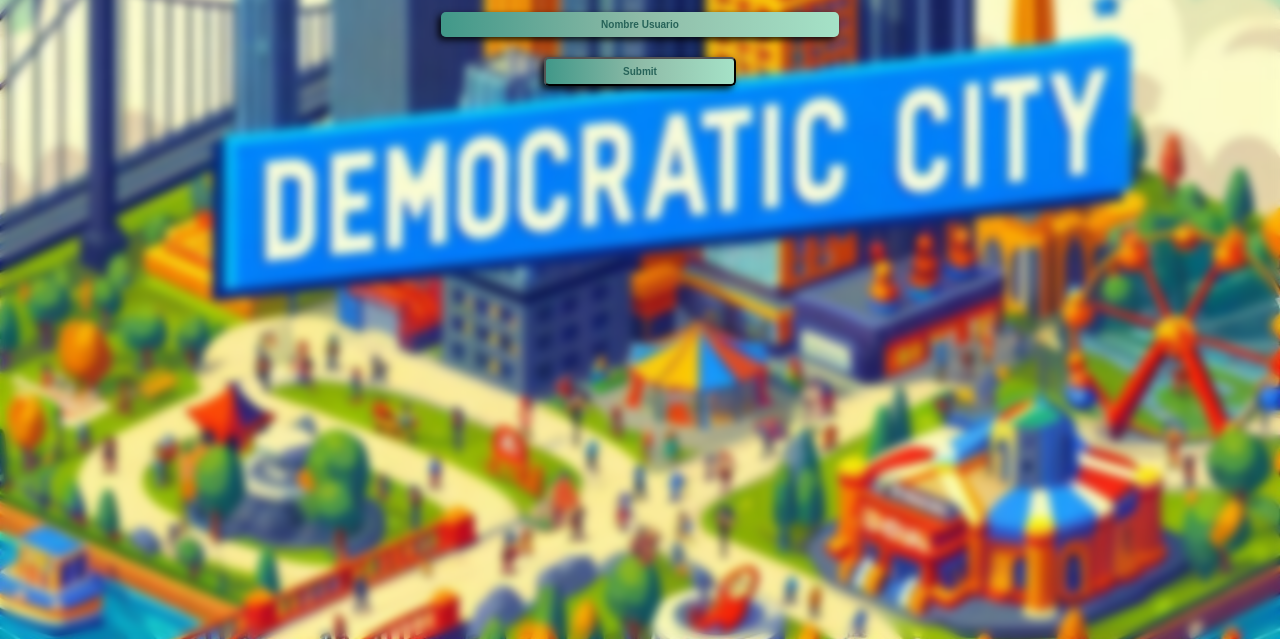
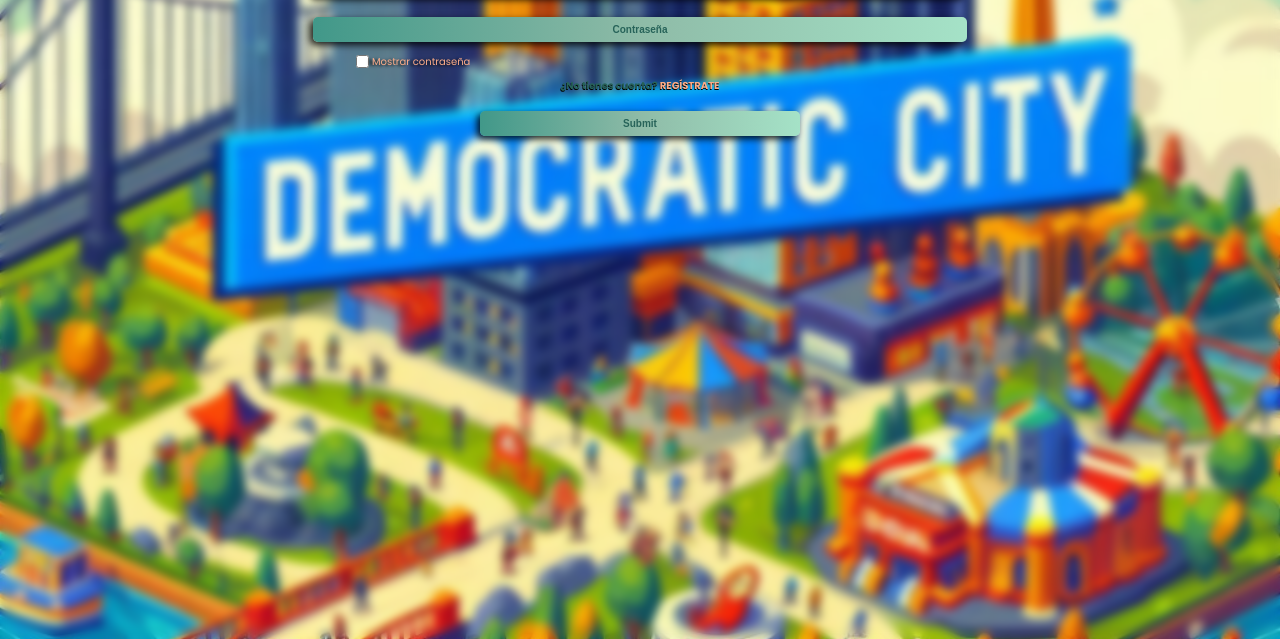
Before and after one commit to ferferjose/g5-MockupsDemocraticCity, a plain HTML site: page index.html in a window 1280 px wide. Shown: the part 161-800 px from the top of the page. Drawn offline with Linux system fonts and the light colour scheme.

Commit message:
inicio de sesión casi terminado

```diff
--- a/assets/css/style.css
+++ b/assets/css/style.css
@@ -1,6 +1,6 @@
 @import url('https://fonts.googleapis.com/css2?family=Lexend:wght@100..900&family=Poppins:ital,wght@0,100;0,200;0,300;0,400;0,500;0,600;0,700;0,800;0,900;1,100;1,200;1,300;1,400;1,500;1,600;1,700;1,800;1,900&family=Rubik:ital,wght@0,300..900;1,300..900&display=swap');
 
-::root{
+:root{
     --Font-color-oscuro: #276359;
     --Gradient-dark: #419889;
     --Gradient-medium: #8EBBA7;
@@ -33,11 +33,12 @@ main{
 .icons{
     padding: 2rem;
     text-align: right;
-    background-color: red;
 }
 .login-container2{
+    position: relative;
     display: flex;
     flex-direction: column;
+    -color: #00000040;
 
 }
 button{
@@ -53,12 +54,12 @@ h1{
     text-shadow: -3px 1px 3px black;
     text-decoration: underline;
     text-align: center;
-    margin: 2rem 0;
+    margin: 0;
 
 }
 
 form{
-    width: 30%;
+    width: 50%;
     margin: 0 auto;
     padding: 2rem;
     border-radius: 1rem;
@@ -83,12 +84,37 @@ input[type="password"]{
     outline: none;
     color: white;
 }
+#mostrarpassw{
+    color: var(--Font-color-light);
+    width: 90%;
+    display: flex;
+    align-items: center;
+    text-align: left;
+    cursor: pointer;
+    text-shadow: 1px ;
+    text-shadow: -3px 1px 3px black;
+}
 
 ::placeholder{
     text-align: center;
     font-weight: bold;
     font-size: 1rem;
     color: #276359;
+}
+
+form p{
+    margin: 1rem 0;
+    color: var(--Font-color-oscuro);
+    text-shadow: -0.4px 0.5px 0.5px rgb(0, 0, 0);
+    font-weight: 700;
+}
+form p a{
+    text-decoration: none;
+    color: var(--Font-color-light);
+}
+form p a:hover{
+    transition: 1s;
+    color: #fe773e;
 }
 
 .boton{
@@ -104,12 +130,29 @@ input[type="password"]{
     width: 50%;
     cursor: pointer;
     font-weight: bold;
+    outline: none;
+    border: none;
 
 }
+
 .boton:hover{
     width: 55%;
     transition: 1.1s;
     color: var(--Gradient-dark);
     background: rgb(227,129,80);
-background: linear-gradient(90deg, rgba(227,129,80,1) 0%, rgba(252,172,137,1) 50%, rgb(243, 162, 128) 100%);
+    background: linear-gradient(90deg, rgba(227,129,80,1) 0%, rgba(252,172,137,1) 50%, rgb(243, 162, 128) 100%);
 }
+
+.alcaldes{
+    width: 100%;
+    text-align: center;
+}
+
+.alcaldes div{
+    margin: 0 auto;
+    text-align: center;
+    width: 50%;
+}
+.alcaldes div img{
+    width: 25%;
+}
--- a/index.html
+++ b/index.html
@@ -17,8 +17,18 @@
                 <h1>Iniciar sesión</h1>
                 <form action="" method="get">
                     <input type="text" placeholder="Nombre Usuario">
+                    <input type="password" placeholder="Contraseña">
+                    <label id="mostrarpassw">
+                        <input type="checkbox">
+                        Mostrar contraseña
+                    </label>
+                    <p>¿No tienes cuenta? <a href="">REGÍSTRATE</a> </p>
                     <input type="submit" class="boton">
                 </form>
+                <!-- <div class="alcaldes">
+                    <div><img src="assets/img/alcalde1.png" alt=""><img src="assets/img/alcalde2.png" alt=""></div>
+                </div> -->
+
             </div>
         </div>
 
```
Also changed, not shown: assets/img/alcalde1.png (added), assets/img/alcalde2.png (added).
